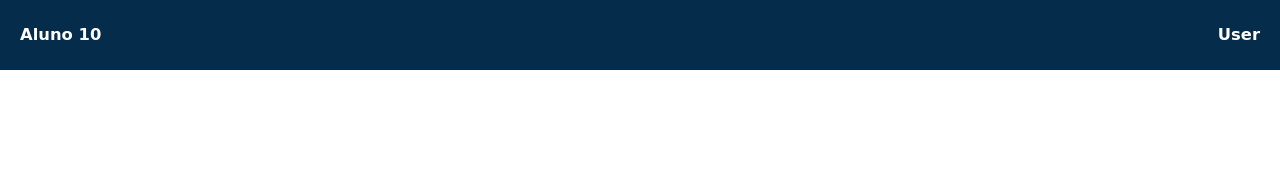
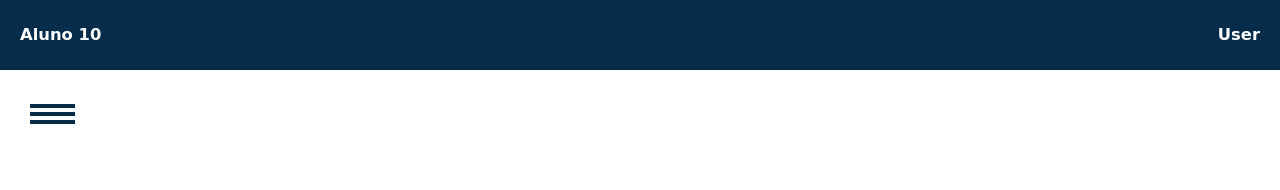
Before and after one commit to silvoneildr/aluno10-frontend, a React app: page /home in a window 1280 px wide. Shown: the top 190 px of the page. Built offline with nearby package versions, Linux system fonts and the light colour scheme.

Commit message:
WIP create home page and side bar menu

```diff
--- /dev/null
+++ b/src/components/Sidebar/index.js
@@ -0,0 +1,38 @@
+import React, { useState, Fragment } from 'react';
+import { useSelector } from 'react-redux';
+import { Sidebar, ToggleBtn } from './styles';
+
+const SideBar = () => {
+  const [leftValue, setLeft] = useState(-300);
+  const sideBarMenuMessages = useSelector(state => state.messages.sideBar);
+
+  function handleSidebar(e) {
+    e.preventDefault();
+    if (leftValue === -300) {
+      setLeft(0);
+    } else {
+      setLeft(-300);
+    }
+  }
+
+  return (
+    <Sidebar onClick={handleSidebar} style={{ left: leftValue }}>
+      <Fragment>
+        <ToggleBtn>
+          <span />
+          <span />
+          <span />
+        </ToggleBtn>
+        <ul>
+          <li>{sideBarMenuMessages.menuSideBarHome}</li>
+          <li>{sideBarMenuMessages.menuSideBarStudents}</li>
+          <li>{sideBarMenuMessages.menuSideBarSubjects}</li>
+          <li>{sideBarMenuMessages.menuSideBarClasses}</li>
+          <li>{sideBarMenuMessages.menuSideBarSetup}</li>
+        </ul>
+      </Fragment>
+    </Sidebar>
+  );
+};
+
+export default SideBar;
--- /dev/null
+++ b/src/components/Sidebar/styles.js
@@ -0,0 +1,31 @@
+import styled from 'styled-components';
+
+export const Sidebar = styled.div`
+  position: absolute;
+  width: 300px;
+  height: 100%;
+  background: ${props => props.theme[props.color] || props.theme.primary};
+  transition: 0.5s;
+
+  ul li {
+    list-style: none;
+    color: ${props => props.theme[props.color] || props.theme.secondary};
+    font-size: 20px;
+    padding: 20px 24px;
+  }
+`;
+
+export const ToggleBtn = styled.div`
+  position: absolute;
+  top: 30px;
+  left: 330px;
+  cursor: pointer;
+
+  span {
+    width: 45px;
+    height: 4px;
+    background: ${props => props.theme[props.color] || props.theme.strong};
+    display: block;
+    margin-top: 4px;
+  }
+`;
--- a/src/locale/en-US.js
+++ b/src/locale/en-US.js
@@ -6,5 +6,13 @@ export const enUS = {
     emailError: 'E-mail is required.',
     passwordError: 'Password is required.',
     buttonLogin: 'Login'
+  },
+  // messages to side bar menu
+  sideBar: {
+    menuSideBarHome: 'Home',
+    menuSideBarStudents: 'Students',
+    menuSideBarSubjects: 'Subjects',
+    menuSideBarClasses: 'Classes',
+    menuSideBarSetup: 'Setup'
   }
 };
--- a/src/locale/pt-BR.js
+++ b/src/locale/pt-BR.js
@@ -6,5 +6,13 @@ export const ptBR = {
     emailError: 'E-mail obrigatório.',
     passwordError: 'Senha obrigatória.',
     buttonLogin: 'Entrar'
+  },
+  // messages to side bar menu
+  sideBar: {
+    menuSideBarHome: 'Início',
+    menuSideBarStudents: 'Alunos',
+    menuSideBarSubjects: 'Disciplinas',
+    menuSideBarClasses: 'Turmas',
+    menuSideBarSetup: 'Configuração'
   }
 };
--- a/src/pages/Home/index.js
+++ b/src/pages/Home/index.js
@@ -1,11 +1,16 @@
-import React from 'react';
+import React, { Fragment } from 'react';
+import Sidebar from 'Components/Sidebar';
+
 import Container from './styles';
 
 const Header = React.memo(() => (
-  <Container>
-    <h3>Aluno 10</h3>
-    <h3>User</h3>
-  </Container>
+  <Fragment>
+    <Container>
+      <h3>Aluno 10</h3>
+      <h3>User</h3>
+    </Container>
+    <Sidebar />
+  </Fragment>
 ));
 
 export default function Home() {
```
